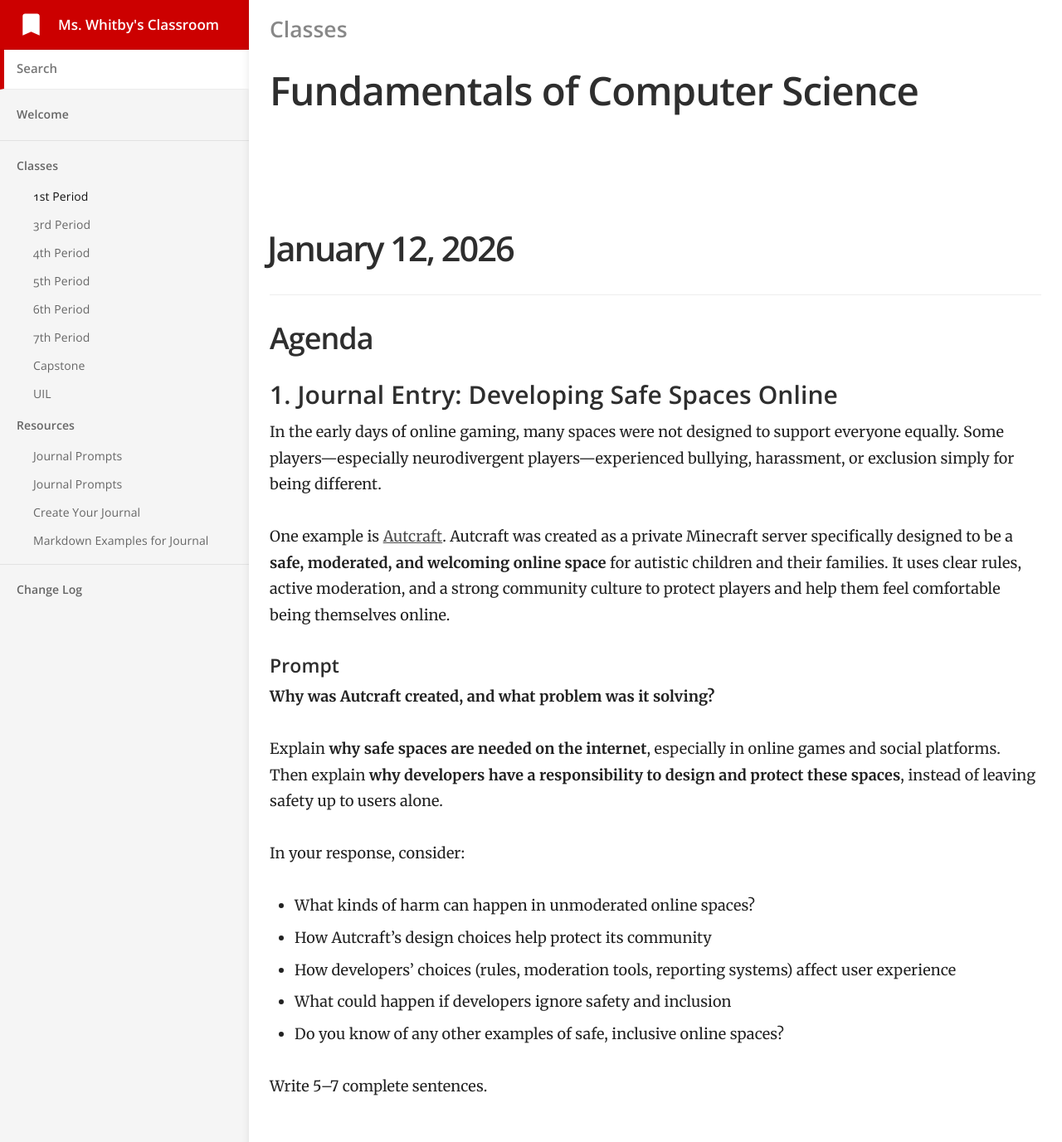
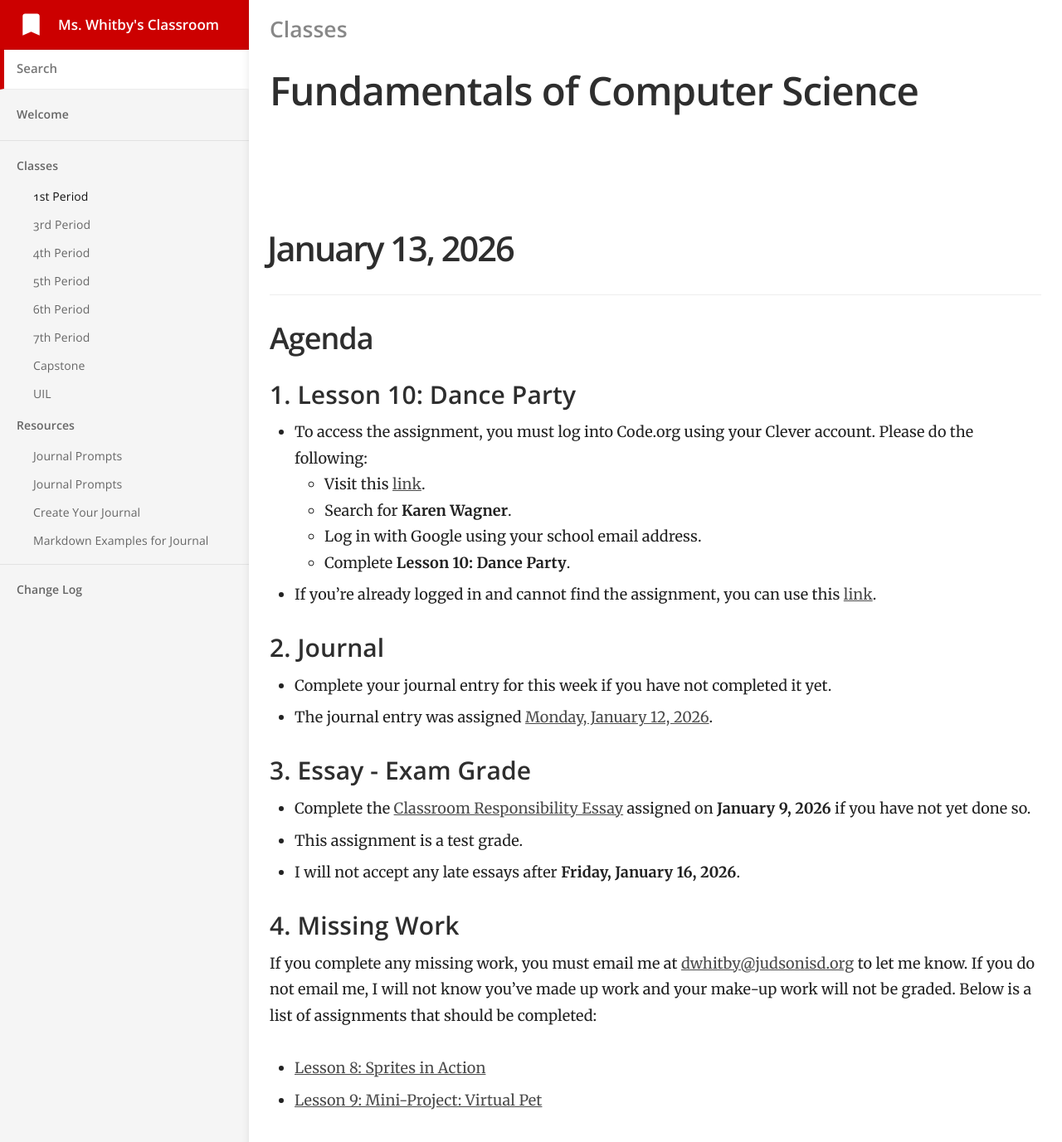
Before and after one commit to mswhitby/classroom, a Jekyll site: the page built from _docs/classes/1st.md, in a window 1280 px wide and 1400 px high. Shown: the top 1377 px of the window at 83% size. Built offline with Jekyll 4.4.1, drawn with Linux system fonts in a browser that asks for light colours.

Commit message:
Updated lessons

```diff
--- a/_docs/classes/1st.md
+++ b/_docs/classes/1st.md
@@ -4,6 +4,39 @@ subtitle: Fundamentals of Computer Science
 category: Classes
 order: 1
 ---
+
+# January 13, 2026
+
+## Agenda
+
+### 1. Lesson 10: Dance Party
+- To access the assignment, you must log into Code.org using your Clever account. Please do the following:
+    - Visit this [link](https://clever.com/oauth/district-picker?client_id=2f27405716644a951b23&redirect_uri=https%3A%2F%2Fstudio.code.org%2Fusers%2Fauth%2Fclever%2Fcallback&response_type=code&state=ede33ff61289cf32708a0f54079cdd23e31d0b0a02b0e0e8).
+    - Search for **Karen Wagner**.
+    - Log in with Google using your school email address.
+    - Complete **Lesson 10: Dance Party**.
+
+- If you're already logged in and cannot find the assignment, you can use this [link](https://studio.code.org/courses/express-2025/units/1/lessons/9/levels/1).
+
+### 2. Journal
+
+- Complete your journal entry for this week if you have not completed it yet.
+- The journal entry was assigned [Monday, January 12, 2026](https://github.com/mswhitby/WHSTechNotes/blob/main/journal.md#january-12-2026).
+
+### 3. Essay - Exam Grade
+
+- Complete the [Classroom Responsibility Essay](https://github.com/mswhitby/classroom/blob/main/_docs/classes/1st.md#january-9-2026) assigned on **January 9, 2026** if you have not yet done so.
+- This assignment is a test grade.
+- I will not accept any late essays after **Friday, January 16, 2026**.
+
+### 4. Missing Work
+
+If you complete any missing work, you must email me at <dwhitby@judsonisd.org> to let me know. If you do not email me, I will not know you've made up work and your make-up work will not be graded. Below is a list of assignments that should be completed:
+
+- [Lesson 8: Sprites in Action](https://studio.code.org/courses/express-2025/units/1/lessons/8/levels/1)
+- [Lesson 9: Mini-Project: Virtual Pet](https://studio.code.org/courses/express-2025/units/1/lessons/9/levels/1)
+
+----
 
 # January 12, 2026
 
```
Also changed, not shown: _docs/classes/6th.md (+0 -20 lines), _docs/resources/journal.md (+19 -26 lines).
